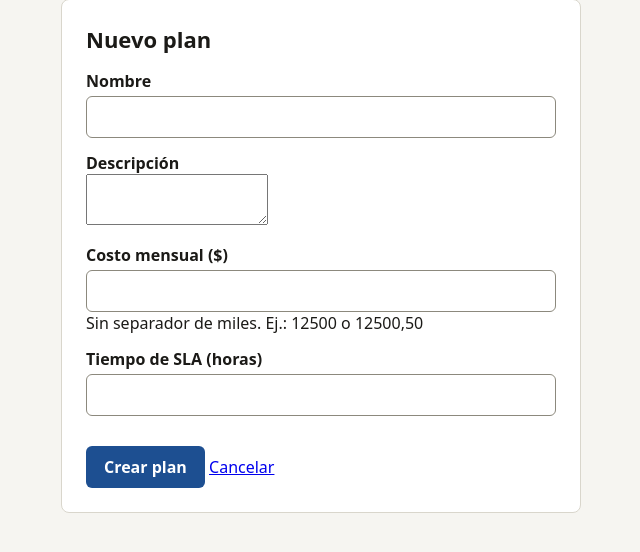
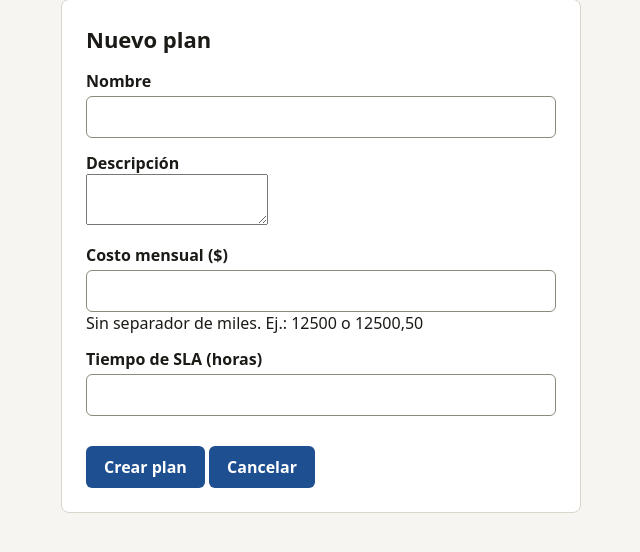
Before and after one commit to LucasSalvarrey/CE-Consultores, a Flask app: page /planes/nuevo in a window 1280 px wide. Shown: the part 177-729 px from the top of the page, without its empty margins (319-959 px from the left). Run offline with Flask 3, Linux system fonts and the light colour scheme; the visitor is signed in with stand-in values (Sample User, id 1).

Commit message:
feat: style.css
Agregue más estilos para el botón de cancelar de los apartados de editar datos, para el cliente, y editar planes, para el admin.

```diff
--- a/static/style.css
+++ b/static/style.css
@@ -24,3 +24,5 @@ dl { margin: 16px 0 0; } dt { font-weight: 600; margin-top: 8px; } dd { margin:
 .nuevo_plan:hover {margin-top: 30px; padding: 10px 18px; border: 0; border-radius: 6px; background: #fff; color: #1d4f91; font: inherit; font-weight: 600; cursor: pointer; text-decoration: none;}
 .editar_plan { margin-top: 30px; padding: 10px 18px; border: 0; border-radius: 6px; background: #1d4f91; color: #fff; font: inherit; font-weight: 600; cursor: pointer; text-decoration: none;}
 .editar_plan:hover {margin-top: 30px; padding: 10px 18px; border: 0; border-radius: 6px; background: #fff; color: #1d4f91; font: inherit; font-weight: 600; cursor: pointer; text-decoration: none;}
+.cancelar { margin-top: 30px; padding: 10px 18px; border: 0; border-radius: 6px; background: #1d4f91; color: #fff; font: inherit; font-weight: 600; cursor: pointer; text-decoration: none;}
+.cancelar:hover {margin-top: 30px; padding: 10px 18px; border: 0; border-radius: 6px; background: #fff; color: #1d4f91; font: inherit; font-weight: 600; cursor: pointer; text-decoration: none;}
```
